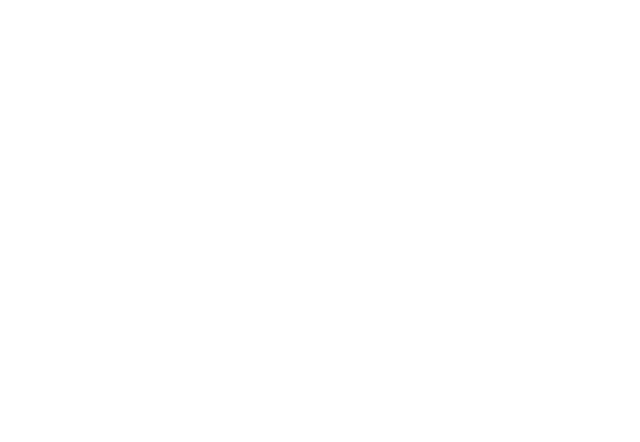
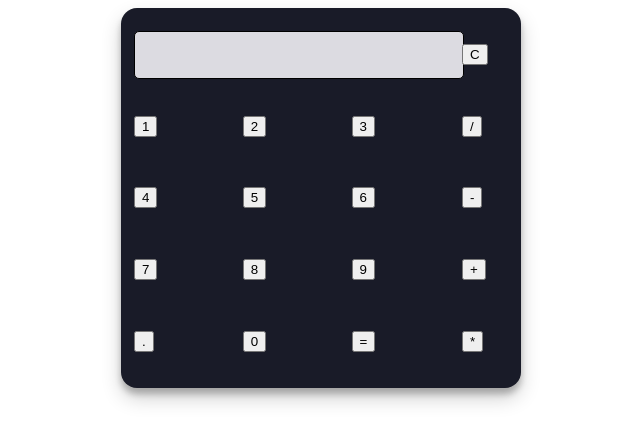
Before and after one commit to AddisBelayhu/CalculatorProject, a plain HTML site: page index.html in a window 1280 px wide. Shown: the whole page, without its empty margins (319-959 px from the left). Drawn offline with Linux system fonts and the light colour scheme.

Commit message:
css part

```diff
--- a/index.html
+++ b/index.html
@@ -7,7 +7,41 @@
     <title>Calculator_Project</title>
 </head>
 <body>
+    <table class="calculator" >
+        <tr>
+          <td colspan="3"> <input class="display-box" type="text" id="result" disabled /> </td>
 
+          <!-- clearScreen() function clears all the values -->
+          <td> <input type="button" value="C" onclick="clearScreen()" id="btn" /> </td>
+        </tr>
+        <tr>
+          <!-- display() function displays the value of clicked button -->
+          <td> <input type="button" value="1" onclick="display('1')" /> </td>
+          <td> <input type="button" value="2" onclick="display('2')" /> </td>
+          <td> <input type="button" value="3" onclick="display('3')" /> </td>
+          <td> <input type="button" value="/" onclick="display('/')" /> </td>
+        </tr>
+        <tr>
+          <td> <input type="button" value="4" onclick="display('4')" /> </td>
+          <td> <input type="button" value="5" onclick="display('5')" /> </td>
+          <td> <input type="button" value="6" onclick="display('6')" /> </td>
+          <td> <input type="button" value="-" onclick="display('-')" /> </td>
+        </tr>
+        <tr>
+          <td> <input type="button" value="7" onclick="display('7')" /> </td>
+          <td> <input type="button" value="8" onclick="display('8')" /> </td>
+          <td> <input type="button" value="9" onclick="display('9')" /> </td>
+          <td> <input type="button" value="+" onclick="display('+')" /> </td>
+        </tr>
+        <tr>
+          <td> <input type="button" value="." onclick="display('.')" /> </td>
+          <td> <input type="button" value="0" onclick="display('0')" /> </td>
+
+          <!-- calculate() function evaluates the mathematical expression -->
+          <td> <input type="button" value="=" onclick="calculate()" id="btn" /> </td>
+          <td> <input type="button" value="*" onclick="display('*')" /> </td>
+        </tr>
+      </table>
     <script src="script.js"></script>
 </body>
 </html>
--- a/style.css
+++ b/style.css
@@ -0,0 +1,22 @@
+@import url('https://fonts.googleapis.com/css2?family=Orbitron&display=swap');
+
+.calculator {
+    padding: 10px;
+    border-radius: 1em;
+    height: 380px;
+    width: 400px;
+    margin: auto;
+    background-color: #191b28;
+    box-shadow: rgba(0, 0, 0, 0.19) 0px 10px 20px, rgba(0, 0, 0, 0.23) 0px 6px 6px;
+}
+
+.display-box {
+    font-family: 'Orbitron', sans-serif;
+    background-color: #dcdbe1;
+    border: solid black 0.5px;
+    color: black;
+    border-radius: 5px;
+    width: 100%;
+    height: 65%;
+
+}
```
